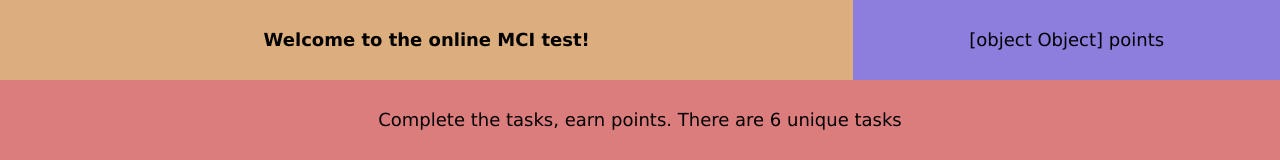
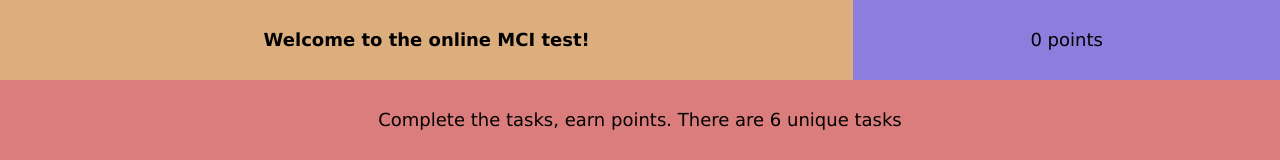
Before and after one commit to ntnon/svelte-cog, a SvelteKit app: page / in a window 1280 px wide. Shown: the top 160 px of the page. Built offline with nearby package versions, Linux system fonts and the light colour scheme.

Commit message:
points are now a store

```diff
--- a/src/components/Stage.svelte
+++ b/src/components/Stage.svelte
@@ -22,7 +22,7 @@
 	</span>
 
 	<span class="progress center p-4">
-		{points} points
+		{$points} points
 	</span>
 
 	<span class="info center p-4">
```
